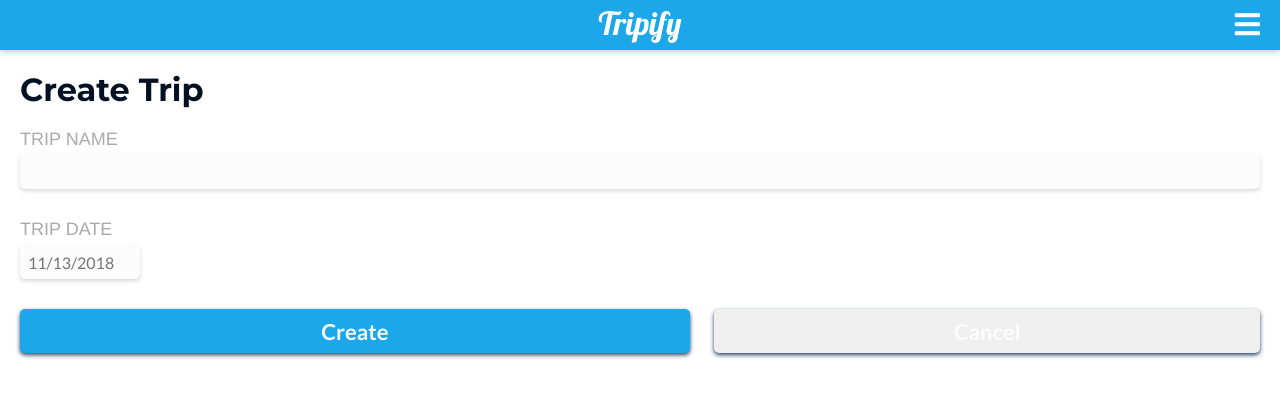
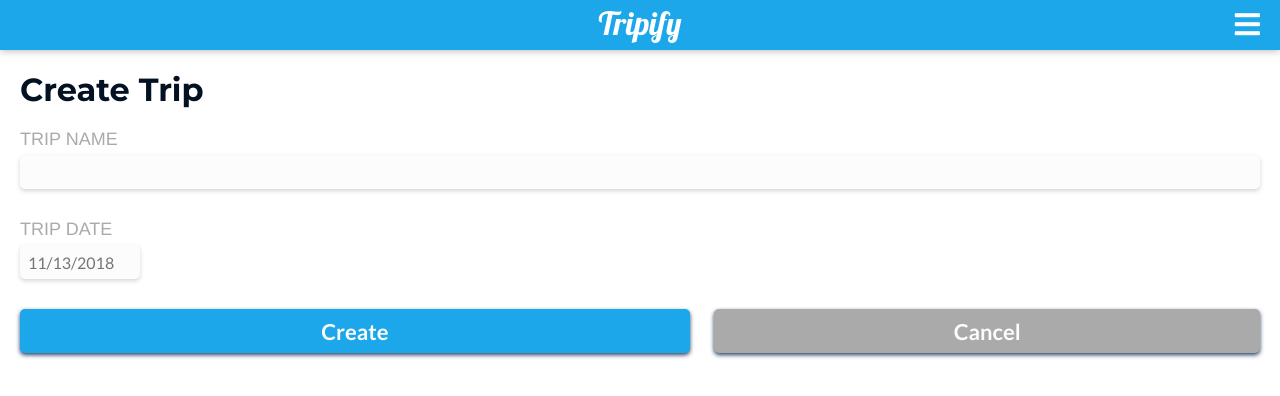
Before and after one commit to thenathanyang/tripify, a React app in the folder ui/: page /trips/create in a window 1280 px wide. Shown: the top 396 px of the page. Built offline with nearby package versions, Linux system fonts and the light colour scheme.

Commit message:
adjust button styles

```diff
--- a/ui/src/components/button/Button.jsx
+++ b/ui/src/components/button/Button.jsx
@@ -3,11 +3,11 @@ import { classnames } from 'utils';
 
 class Button extends React.Component {
   render() {
-    const classes ={
+    const classes = {
       'green-button': this.props.green,
       'red-button': this.props.red,
       'blue-button': this.props.blue,
-      'grey-button': this.props.grey,
+      'gray-button': this.props.gray,
       'disabled-button': this.props.disabled
     };
 
--- a/ui/src/components/button/style.scss
+++ b/ui/src/components/button/style.scss
@@ -23,7 +23,7 @@ button{
     background-color: $red
 }
 
-.grey-button{
+.gray-button{
     background-color: $gray
 }
 
```
